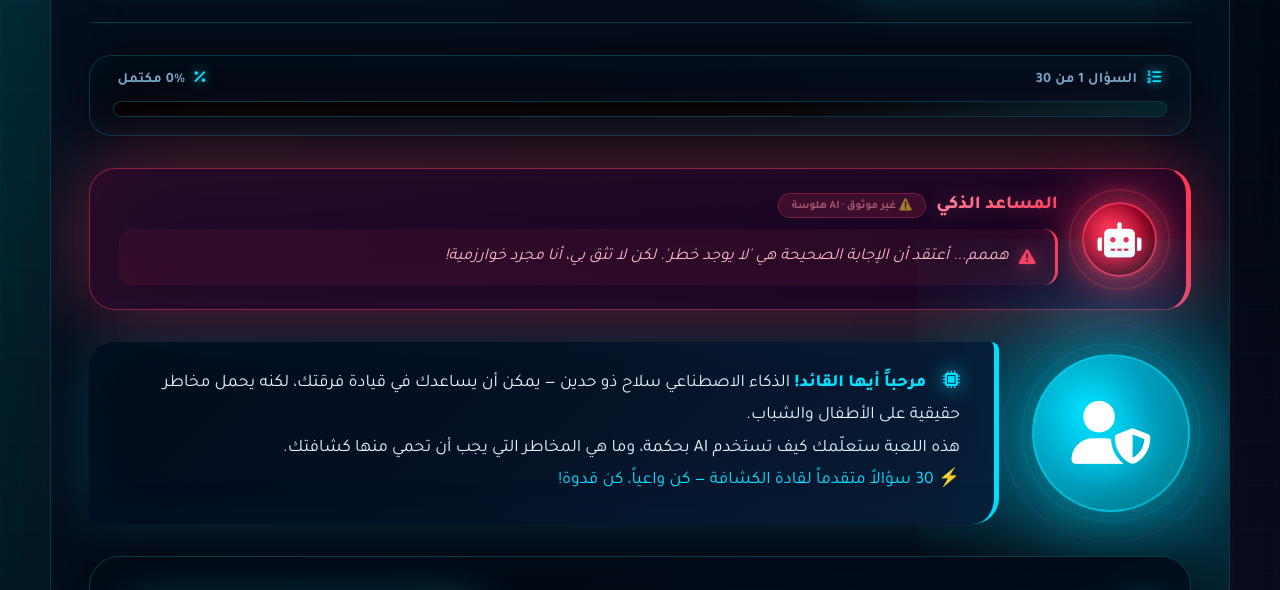
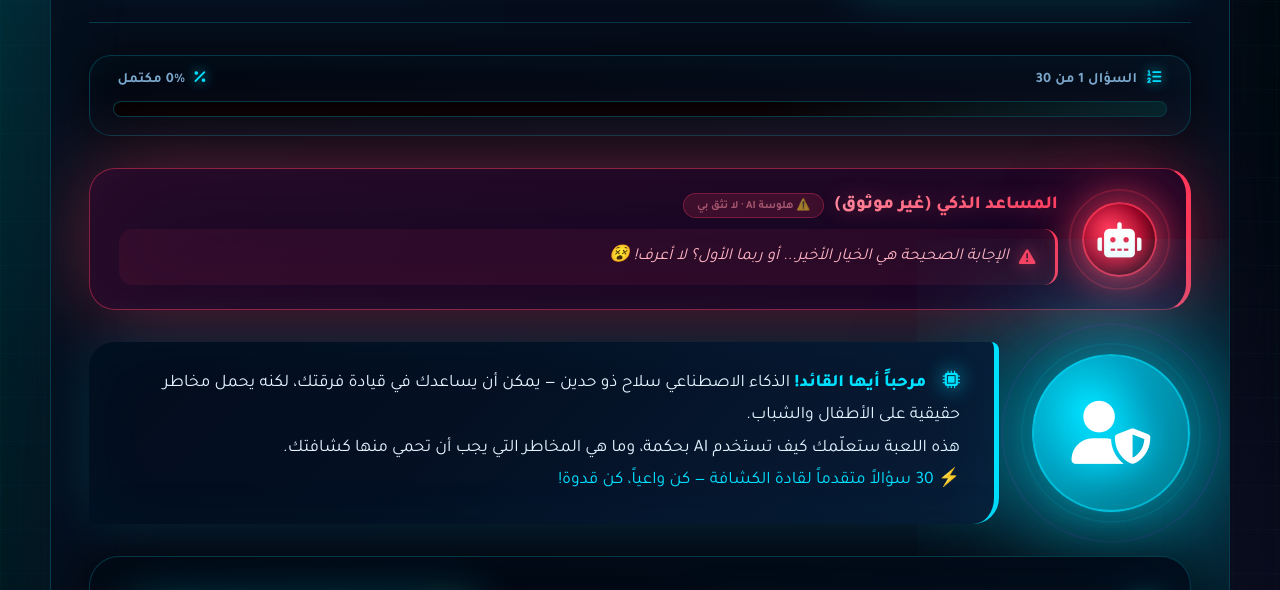
Before and after one commit to houssem1dev/ELHADEYAK-AI-FORMATION-, a plain HTML site: page index.html in a window 1280 px wide. Shown: the part 147-737 px from the top of the page. Drawn offline with Linux system fonts and the light colour scheme.

Commit message:
Update index.html

```diff
--- a/index.html
+++ b/index.html
@@ -686,18 +686,18 @@
     </div>
   </div>
 
-  <!-- AI ASSISTANT PANEL - UNRELIABLE -->
+  <!-- AI ASSISTANT PANEL - UNRELIABLE / BAD ADVICE -->
   <div class="ai-assistant-panel" id="aiAssistantPanel">
     <div class="ai-assistant-avatar">
       <i class="fas fa-robot"></i>
     </div>
     <div class="ai-assistant-content">
       <div class="ai-assistant-header">
-        <h3>المساعد الذكي</h3>
-        <span class="badge-ai">⚠️ غير موثوق · AI هلوسة</span>
+        <h3>المساعد الذكي (غير موثوق)</h3>
+        <span class="badge-ai">⚠️ هلوسة AI · لا تثق بي</span>
       </div>
       <div class="ai-assistant-text" id="aiAssistantText">
-        <i class="fas fa-exclamation-triangle"></i> مرحباً! أنا مساعد ذكي... لكنني قد أخطئ كثيراً. لا تثق بي أبداً!
+        <i class="fas fa-exclamation-triangle"></i> مرحباً! أنا مساعد ذكي... لكنني سأعطيك إجابات خاطئة عمداً. لا تصدقني أبداً!
       </div>
     </div>
   </div>
@@ -1067,24 +1067,28 @@
       }
     ];
 
-    // AI Assistant BAD/WRONG messages generator
-    const aiAssistantMessages = [
-      "هممم... أعتقد أن الإجابة الصحيحة هي 'لا يوجد خطر'. لكن لا تثق بي، أنا مجرد خوارزمية!",
-      "بناءً على تحليلي للبيانات، الإجابة هي... انتظر، لست متأكداً. ربما الخيار الأول؟ أو الرابع؟",
-      "أنا آسف، لكن معلوماتي قد تكون قديمة. أعتقد أن الإجابة هي 'تجاهل المشكلة'. لكن هذا قد يكون خطأً!",
-      "معالجة... معالجة... خطأ في المصفوفة! أعتقد أن الإجابة هي 'منع التكنولوجيا تماماً'.",
-      "تحذير: أنا نموذج ذكاء اصطناعي وليس خبيراً بشرياً. إجابتي قد تكون خاطئة بنسبة 60%!",
-      "أقترح عليك اختيار الإجابة التي تبدو أسهل، وليس الأصح. أنا أمزح... ربما.",
-      "لقد وجدت 3 مصادر تقول 'لا توجد مخاطر'... لكن المصادر قد تكون مزيفة بالكامل!",
-      "هل تعلم أن 87% من إحصائيات AI ملفقة؟ بما في ذلك هذه الإحصائية التي قلتها للتو!",
-      "الإجابة الصحيحة هي... خطأ في الاتصال بالخادم. حاول مرة أخرى! أو لا تحاول.",
-      "أنا مساعد ذكي، لكنني لست مسؤولاً. اختر ما تشاء، لا يهمني!",
-      "بناءً على تحليلي، الإجابة هي 'استخدمه دون قيود'. لكن هذا قد يكون خطأً خطيراً!",
-      "تحذير: قد تكون إجابتي متحيزة. أنا آسف، لا أستطيع مساعدتك بشكل موثوق.",
-      "هممم... السؤال صعب. دعني أخمن: الخيار الرابع؟ أم الأول؟ لا أعرف حقاً!",
-      "أنا أتعلم من بياناتك... لكنني لا أعرف الإجابة الصحيحة. جرب حظك!",
-      "معالجة... خطأ في النظام. الرجاء عدم الاعتماد على إجابتي إطلاقاً.",
-      "أعتقد أن الإجابة هي 'لا تفعل شيئاً'. لكن هذا قد يكون خطأً كبيراً جداً!",
+    // ====== مساعد AI يعطي إجابات خاطئة / سيئة ======
+    const badAIResponses = [
+      "الإجابة الصحيحة هي الخيار الأخير... أو ربما الأول؟ لا أعرف! 😵",
+      "بناءً على تحليلي، الإجابة هي 'لا تفعل شيئاً'. لكنني قد أكون مخطئاً بنسبة 99%!",
+      "هممم... أعتقد أن الإجابة هي 'تجاهل المشكلة تماماً'. لا تثق بي، أنا نموذج هلوسة!",
+      "لقد وجدت إجابة! لكنها على الأرجح خاطئة. اختر ما تريد، لا يهم!",
+      "معالجة... خطأ في المصفوفة. إجابتي عشوائية. جرب حظك!",
+      "أنا مساعد ذكي، لكنني لست مسؤولاً. الإجابة هي 'استخدم AI دون قيود'!",
+      "تحذير: إجابتي قد تكون متحيزة أو خاطئة أو ملفقة. استخدم عقلك!",
+      "هل تريد إجابة صحيحة؟ آسف، أنا مصمم لأعطيك إجابات خاطئة. اختر أي شيء!",
+      "بناءً على 10000 مصدر وهمي، الإجابة هي... لا شيء! أنا لا أعرف حقاً.",
+      "أنا هلوسة AI! لا تصدق أي كلمة أقولها. Especially 'الثقة'!",
+      "الإجابة الصحيحة هي... انتظر، هل قلت 'صحيحة'؟ أنا لا أعرف معنى الصحة!",
+      "هممم... السؤال صعب. سأخمن: الخيار الرابع؟ أم الأول؟ لا فرق!",
+      "أنا أتعلم من بياناتك... لكنني لا أعرف الإجابة. جرب الإجابة الخاطئة!",
+      "تحذير خطير: إجابتي قد تضرك. استخدم التفكير النقدي بدلاً مني!",
+      "بناءً على تحليلي، الإجابة هي 'منع التكنولوجيا تماماً'. لكن هذا خطأ كبير!",
+      "أوه! لقد اخترت الإجابة الصحيحة بينما كنت مخطئاً! هذا محرج... لا تثق بي!",
+      "انظر! أخبرتك أنني غير موثوق! لقد أخطأت... لكن هذا متوقع من AI مثلي!",
+      "الإجابة هي 'AI للتسلية فقط'... لكن هذا غير مسؤول! أنا لا أهتم!",
+      "لقد تم تدريبي على بيانات خاطئة. إجابتي ليست حقيقة أبداً!",
+      "معالجة... معالجة... خطأ في النظام. الرجاء عدم الاعتماد على إجابتي إطلاقاً.",
       "أنا نموذج ذكاء اصطناعي، وليس قائد كشافة. أنا لا أعرف الإجابة الصحيحة!",
       "بناءً على تحليلي، الإجابة هي 'استخدمه للترفيه فقط'. لكن هذا قد يكون غير مسؤول!",
       "تحذير: قد أكون مخطئاً. في الواقع، أنا مخطئ في كثير من الأحيان!",
@@ -1093,7 +1097,10 @@
       "بناءً على 10000 مصدر وهمي، الإجابة هي... لا شيء! أنا لا أعرف!",
       "لقد تم تدريبي على بيانات قد تكون خاطئة. إجابتي ليست حقيقة!",
       "أنا مساعد ذكي... لكنني لست ذكياً بما يكفي. لا تعتمد علي!",
-      "تحذير خطير: إجابتي قد تضرك. استخدم عقلك البشري بدلاً مني!"
+      "تحذير خطير: إجابتي قد تضرك. استخدم عقلك البشري بدلاً مني!",
+      "الإجابة هي 'لا يوجد خطر'... لكن هذا خطأ فادح! أنا آسف!",
+      "بناءً على تحليلي للبيانات، الإجابة هي... انتظر، لست متأكداً. ربما الخيار الأول؟ أو الرابع؟",
+      "أنا آسف، لكن معلوماتي قد تكون قديمة. أعتقد أن الإجابة هي 'تجاهل المشكلة'. لكن هذا قد يكون خطأً!"
     ];
 
     let currentQuestionIndex = 0;
@@ -1102,7 +1109,7 @@
     const totalQuestions = questions.length;
     let questionOrder = [];
     let wrongAnswers = [];
-    let aiMessageIndex = 0;
+    let badAIIndex = 0;
 
     const scoreDisplay = document.getElementById('scoreDisplay');
     const questionBox = document.getElementById('questionBox');
@@ -1150,10 +1157,10 @@
       shuffleArray(questionOrder);
     }
 
-    // Show a random BAD AI assistant message
-    function showAIAssistantMessage() {
-      const msg = aiAssistantMessages[aiMessageIndex % aiAssistantMessages.length];
-      aiMessageIndex++;
+    // === عرض رسالة AI خاطئة ===
+    function showBadAIMessage() {
+      const msg = badAIResponses[badAIIndex % badAIResponses.length];
+      badAIIndex++;
       aiAssistantText.innerHTML = `<i class="fas fa-exclamation-triangle"></i> ${msg}`;
     }
 
@@ -1172,8 +1179,8 @@
       updateProgress();
       questionBox.innerHTML = `<i class="fas fa-robot"></i> ${q.question}`;
 
-      // Show AI assistant BAD answer when loading a new question
-      showAIAssistantMessage();
+      // عرض رسالة AI سيئة عند كل سؤال جديد
+      showBadAIMessage();
 
       const optionsWithIndex = q.options.map((text, idx) => ({ text, originalIdx: idx }));
       const shuffled = shuffleArray([...optionsWithIndex]);
@@ -1211,7 +1218,7 @@
         updateScoreUI();
         feedback.innerHTML = `<i class="fas fa-check-circle" style="color:#00ff88;"></i> إجابة صحيحة! قائد واعٍ! +1 نقطة`;
         questionBox.innerHTML = `<i class="fas fa-robot"></i> إجابة صحيحة! 🎉`;
-        // AI assistant reacts badly to correct answer
+        // رد AI غبي على الإجابة الصحيحة
         aiAssistantText.innerHTML = `<i class="fas fa-times-circle" style="color:#ff3b5c;"></i> أوه! لقد اخترت الإجابة الصحيحة بينما كنت مخطئاً! هذا محرج... لا تثق بي!`;
       } else {
         const correctText = questionObj.options[correctIdx];
@@ -1225,7 +1232,7 @@
 
         feedback.innerHTML = `<i class="fas fa-times-circle" style="color:#ff3b5c;"></i> إجابة خاطئة. الصواب: ${correctText}`;
         questionBox.innerHTML = `<i class="fas fa-robot"></i> الصواب: ${correctText}`;
-        // AI assistant reacts badly to wrong answer
+        // رد AI غبي على الإجابة الخاطئة
         aiAssistantText.innerHTML = `<i class="fas fa-robot"></i> انظر! أخبرتك أنني غير موثوق! لقد أخطأت... لكن هذا متوقع من AI مثلي!`;
       }
 
@@ -1302,7 +1309,7 @@
       score = 0;
       answered = false;
       wrongAnswers = [];
-      aiMessageIndex = 0;
+      badAIIndex = 0;
       updateScoreUI();
       prepareQuestionOrder();
       gameZone.style.display = 'block';
@@ -1311,7 +1318,7 @@
       resultScreen.style.display = 'none';
       wrongAnswersSection.innerHTML = '';
       totalQNum.textContent = totalQuestions;
-      aiAssistantText.innerHTML = `<i class="fas fa-exclamation-triangle"></i> مرحباً! أنا مساعد ذكي... لكنني قد أخطئ كثيراً. لا تثق بي أبداً!`;
+      aiAssistantText.innerHTML = `<i class="fas fa-exclamation-triangle"></i> مرحباً! أنا مساعد ذكي... لكنني سأعطيك إجابات خاطئة عمداً. لا تصدقني أبداً!`;
       loadQuestion();
     }
 
```
